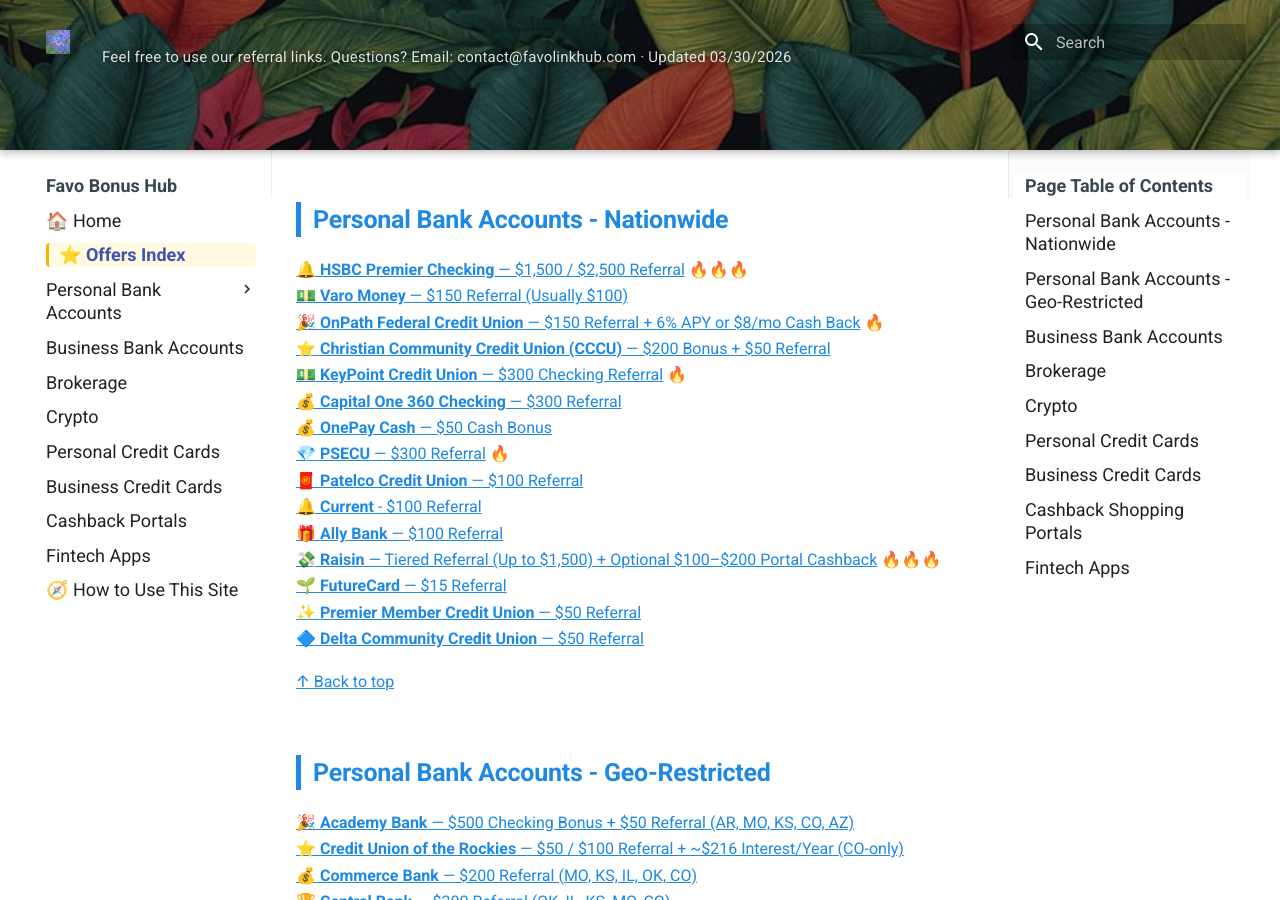
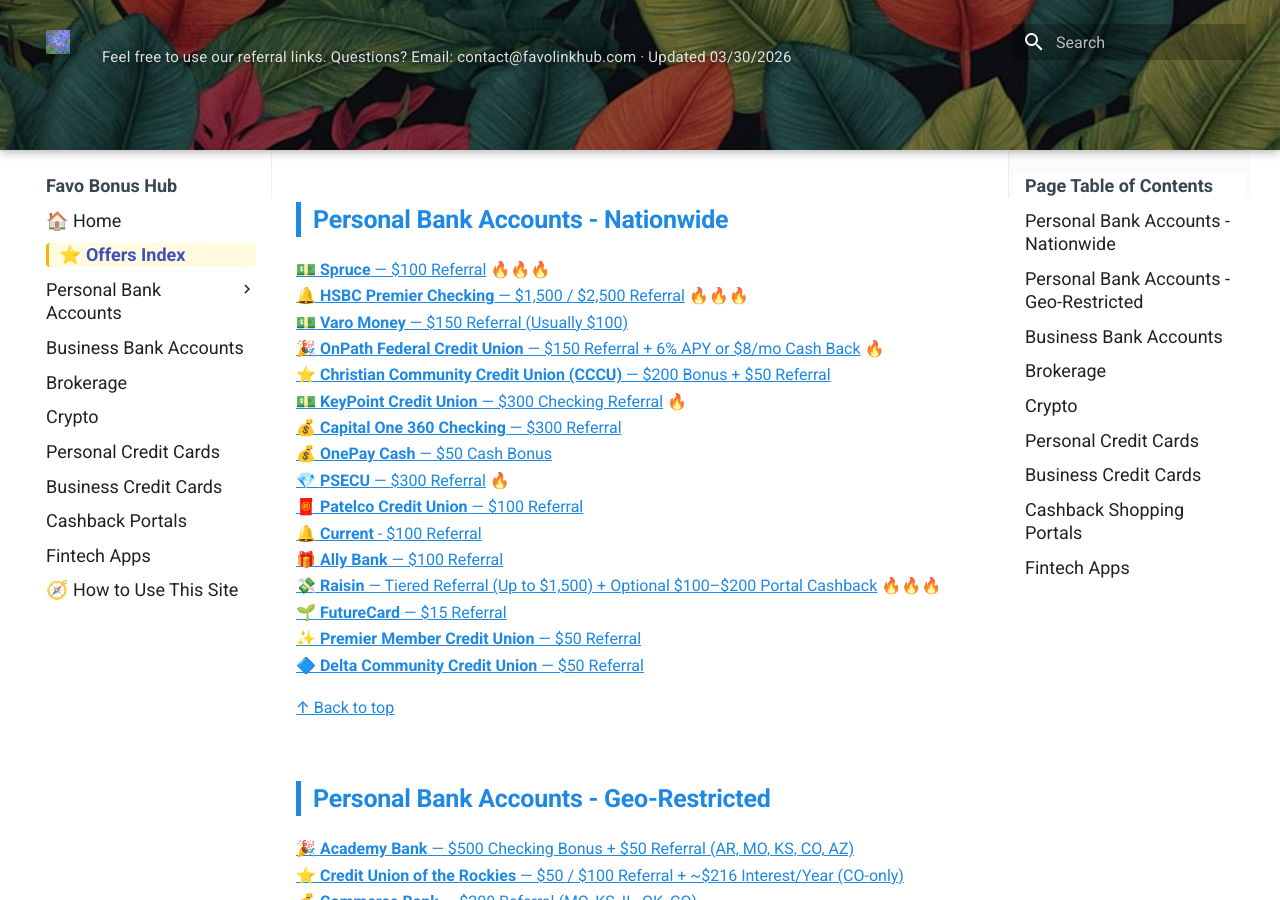
Before and after one commit to whispersofzephyr/favolinkhub-site, an MkDocs documentation site: the page built from docs/offers-index.md, in a window 1280 px wide and 900 px high, scrolled down 310 px. Built offline with MkDocs 1.6.1 and Material for MkDocs 9.7.7, drawn with Linux system fonts in a browser that asks for light colours.

Commit message:
Add referral offers for personal bank accounts

```diff
--- a/docs/offers-index.md
+++ b/docs/offers-index.md
@@ -12,6 +12,7 @@ All current offers, organized by categories:
 <a id="personal-bank-nationwide"></a>
 ## Personal Bank Accounts - Nationwide
 
+[💵 **Spruce** — $100 Referral](personal-bank-nationwide.md#spruce) 🔥🔥🔥
 [🔔 **HSBC Premier Checking** — $1,500 / $2,500 Referral](personal-bank-nationwide.md#hsbc-premier-checking) 🔥🔥🔥
 [💵 **Varo Money** — $150 Referral (Usually $100)](personal-bank-nationwide.md#varo-money)
 [🎉 **OnPath Federal Credit Union** — $150 Referral + 6% APY or $8/mo Cash Back](personal-bank-nationwide.md#onpath-fcu) 🔥
```
